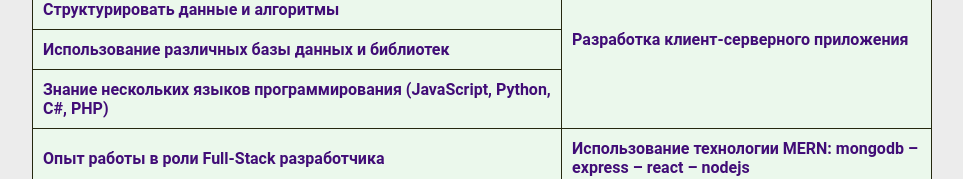
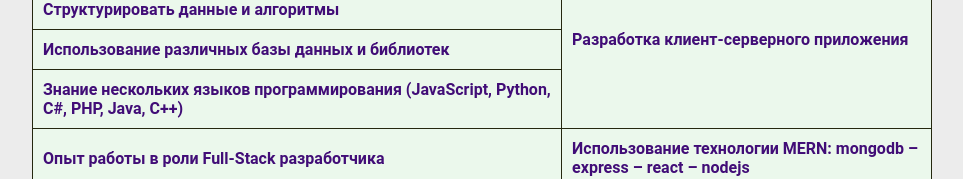
Before and after one commit to Olivka07/CV-Aleksander-Piryushov-, a plain HTML site: page ican.html in a window 1280 px wide. Shown: the part 188-367 px from the top of the page, without its empty margins (158-1121 px from the left). Drawn offline with Linux system fonts and the light colour scheme; a web font is replaced by a local one.

Commit message:
Add new language

```diff
--- a/ican.html
+++ b/ican.html
@@ -48,7 +48,7 @@
                 <tr>
                     <td>
                         Знание нескольких языков программирования
-                        (JavaScript, Python, C#, PHP)
+                        (JavaScript, Python, C#, PHP, Java, C++)
                     </td>
                 </tr>
                 <tr>
```
